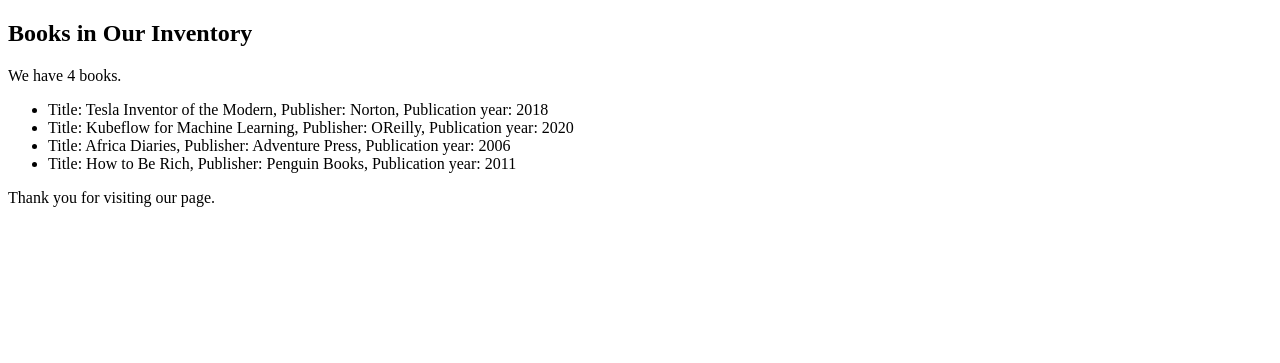
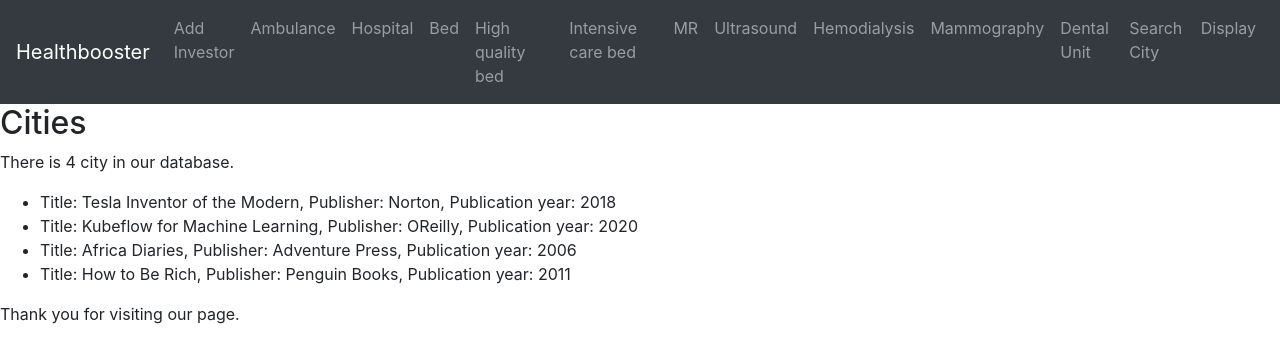
Before and after one commit to osmanavsar/Healthbooster, a Django app: page /display/ in a window 1280 px wide. Shown: the top 363 px of the page. Run offline with Django 3.2, Linux system fonts and the light colour scheme; some libraries are stand-ins or nearby versions.

Commit message:
Small changes in display

```diff
--- a/djangoProject6/views.py
+++ b/djangoProject6/views.py
@@ -80,6 +80,11 @@ def plot_amb(request):
 
 #the first parameter is request, i.e., HttpRequest
 def display(request):
+    df = pd.read_csv("static/citydata.csv", header = 0)
+
+    print(df)
+
+
     books_list = [
         {"title": "Tesla Inventor of the Modern", "publisher": "Norton", "year": "2018"},
         {"title": "Kubeflow for Machine Learning", "publisher": "OReilly", "year": "2020"},
--- a/static/data.csv
+++ /dev/null
@@ -1,5 +0,0 @@
-year,lifeExp
-1990,65
-2000,70
-2010,75
-2020,50
--- a/templates/base.html
+++ b/templates/base.html
@@ -25,7 +25,7 @@
             <a class="nav-item nav-link" href="/plot_mam/">Mammography</a>
             <a class="nav-item nav-link" href="/plot_dis/">Dental Unit</a>
             <a class="nav-item nav-link" href="/search_form/">Search City</a>
-
+            <a class="nav-item nav-link" href="/display/">Display</a>
         </div>
     </nav>
 {% endblock %}
--- a/templates/display.html
+++ b/templates/display.html
@@ -1,14 +1,12 @@
-<!DOCTYPE html>
-<html lang="en">
-<head>
-    <meta charset="UTF-8">
-    <title>Demonstration of Template System Directives</title>
-</head>
-<body>
-<h2>Books in Our Inventory</h2>
+{% extends "base.html" %}
+{% load bootstrap %}
+{% block title %}Display{% endblock %}
+
+{% block content %}
+<h2>Cities</h2>
 
 {# Display the availability information here #}
-<p>We have {{ books_list | length }} books.</p>
+<p>There is {{ books_list | length }} city in our database.</p>
 
 <ul>
     {% for item in books_list%}
@@ -24,5 +22,4 @@
 {% else %}
     <p>See you later!</p>
 {% endif %}
-</body>
-</html>
+{% endblock %}
```
